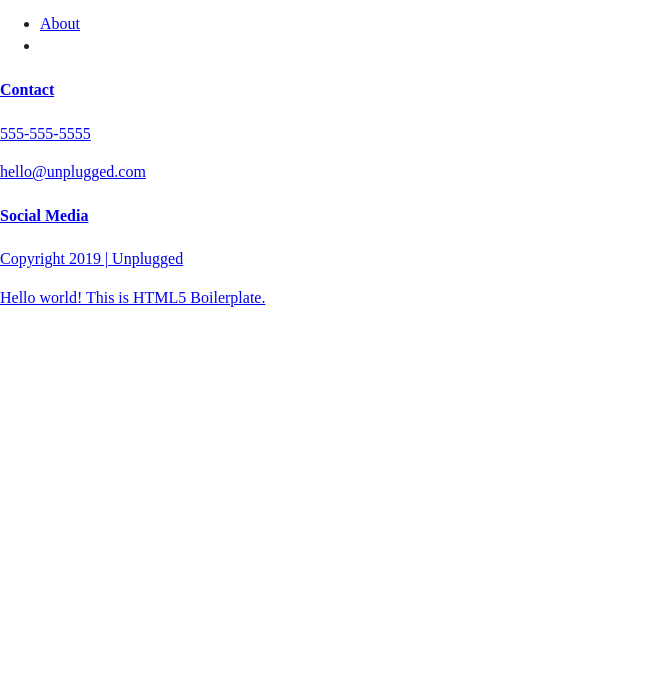
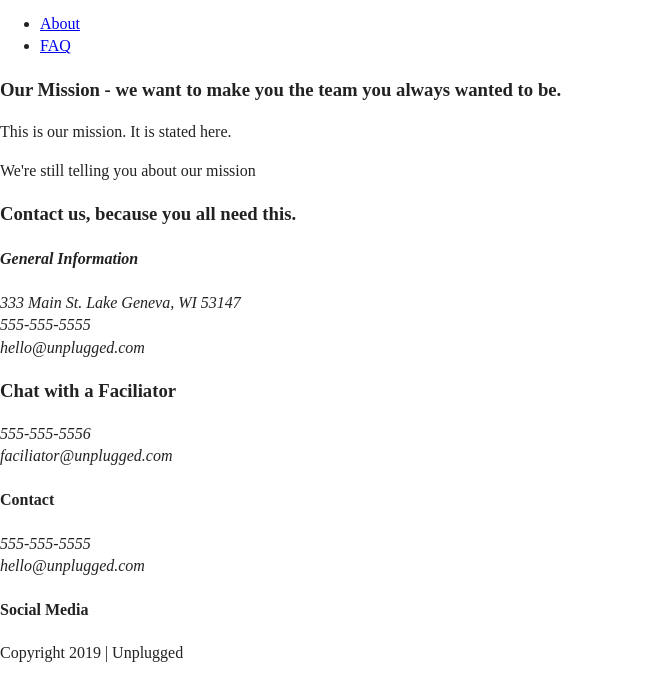
Before and after one commit to jillichrome/unplugged, a website: page about/index.html in a window 1280 px wide. Shown: the part 111-800 px from the top of the page, without its empty margins (0-663 px from the left). Drawn offline with Linux system fonts and the light colour scheme; files whose address does not match are found by name.

Commit message:
Add content & structure to about page

```diff
--- a/about/index.html
+++ b/about/index.html
@@ -27,31 +27,90 @@
   <header>
     <div class="content-wrapper">
       <a href="#"><img src="img/unpluggedlogo.png" alt="unplugged logo" /></a>
+      <div class="header-divider">
         <nav>
           <ul>
             <li><a href="about/index.html" target="_blank">About</a></li>
-          <li><a href="faq/index.html" target="_blank"><FAQ</a></li>
+            <li><a href="../faq/index.html" target="_blank">FAQ</a></li>
           </ul>
         </nav>
       </div>
+    </div>
   </header>
 
+  <main>
+    <section class="mission">
+      <div class="content-wrapper">
+        <div class="mission-content">
+          <h3>Our Mission - we want to make you the team you always wanted to be.</h3>
+          <p>This is our mission. It is stated here.</p>
+          <p>We're still telling you about our mission</p>
+        </div>
+      </div>
+    </section>
+
+    <section class="map">
+      <div class="content-wrapper">
+        <figure></figure>
+      </div>
+    </section>
+
+    <section class="contact-section">
+      <div class="content-wrapper">
+        <h3>Contact us, because you all need this.</h3>
+        <address>
+          <h4>General Information</h4>
+          <p>
+            333 Main St. Lake Geneva, WI 53147<br>
+            555-555-5555<br>
+            hello@unplugged.com
+          </p>
+        </address>
+        <h3>Chat with a Faciliator</h3>
+        <address>
+          <p>
+            555-555-5556<br>
+            faciliator@unplugged.com
+          </p>
+        </address>
+      </div>
+    </section>
+  </main>
+
   <footer>
+    <div class="content-wrapper">
+      <div class="footer-content">
         <div class="contact">
           <h4>Contact</h4>
-      <p>555-555-5555</p>
-      <p>hello@unplugged.com</p>
+          <address>
+            <p>
+              555-555-5555<br>
+              hello@unplugged.com
+            </p>
+          </address>
         </div>
-    <div class="socialmedia">
+        <div class="social">
           <h4>Social Media</h4>
+          <div class="social-icons">
+            <p>
+              <a href="https://www.facebook.com/Skillcrush/" target="_blank"></a>
+            </p>
+            <p>
+              <a href="https://twitter.com/Skillcrush" target="_blank"></a>
+            </p>
+            <p>
+              <a href="https://www.instagram.com/skillcrush/" target="_blank"></a>
+            </p>
+          </div>
         </div>
         <div class="copyright">
           <p>Copyright 2019 | Unplugged</p>
         </div>
+      </div>
+    </div>
   </footer>
 
   <!-- Add your site or application content here -->
-  <p>Hello world! This is HTML5 Boilerplate.</p>
   <script src="../js/vendor/modernizr-3.11.2.min.js"></script>
   <script src="../js/plugins.js"></script>
   <script src="../js/main.js"></script>
```
Lines whose indentation alone changed are shown as unchanged.
